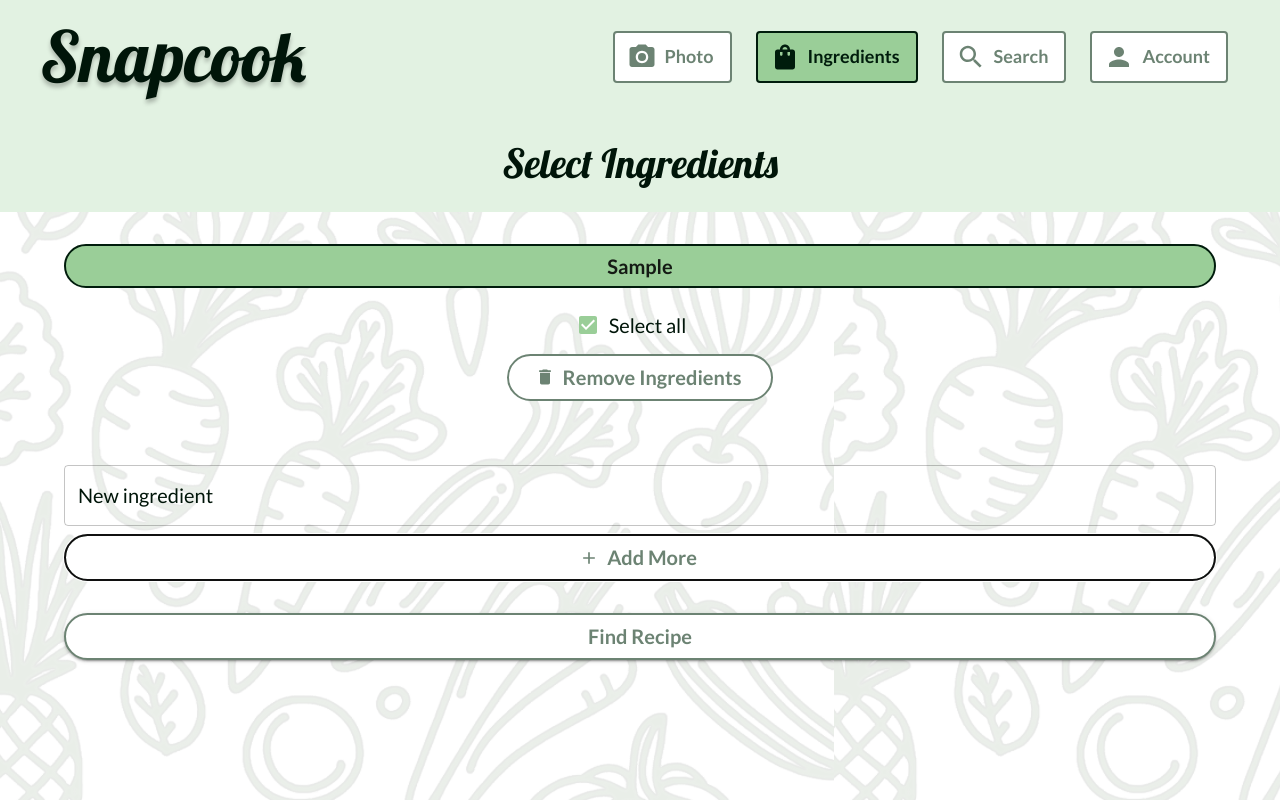
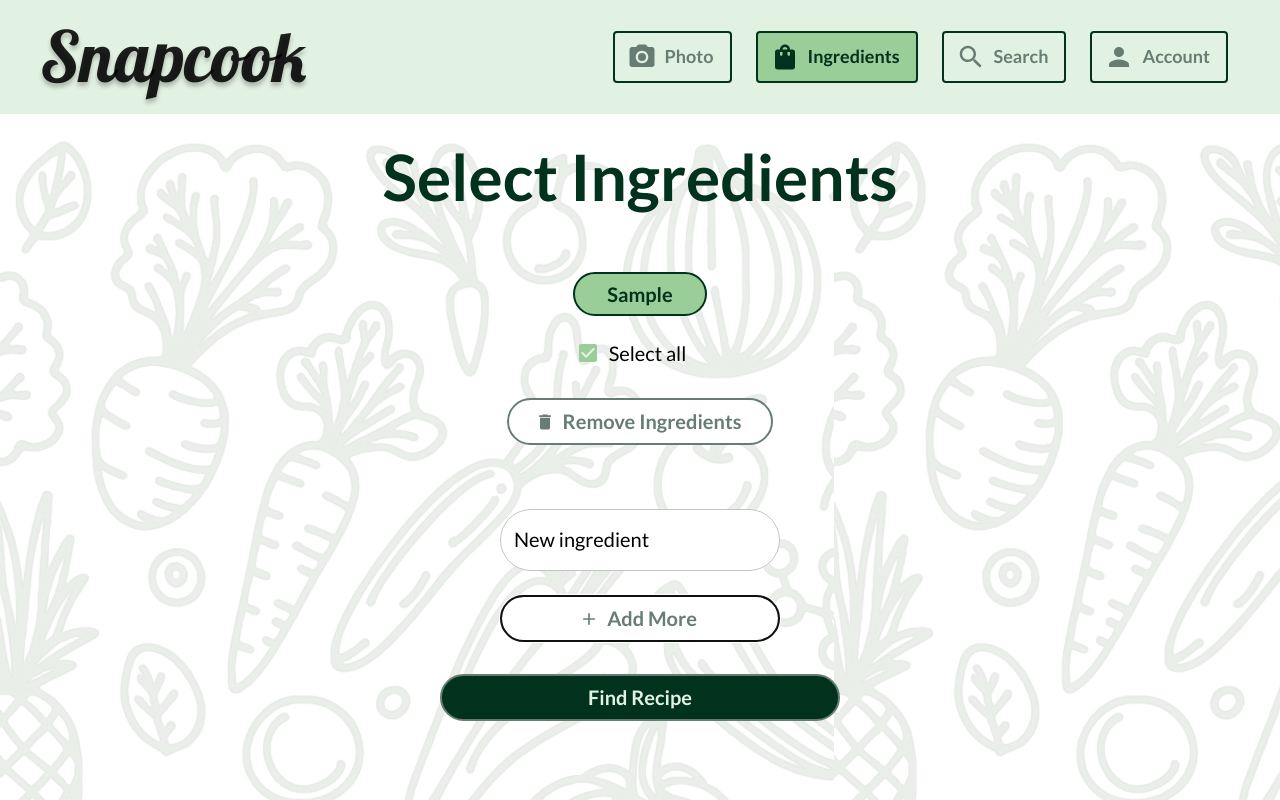
Before and after one commit to michalzaczek/SnapCook, a React (Vite) app: page /ingredients in a window 1280 px wide. Both pictures are taken after typing "Sample" into the empty fields and a click on the button "Add More". Built offline with nearby package versions, Linux system fonts and the light colour scheme.

Commit message:
ingredients page, colors

```diff
--- a/src/App.tsx
+++ b/src/App.tsx
@@ -5,7 +5,7 @@ import IngredientsPage from './pages/ingredients-page/ingredients-page';
 import Navbar from './components/navbar/navbar';
 import TopBar from './components/top-bar/top-bar';
 import { Box, CssBaseline, ThemeProvider } from '@mui/material';
-import defaultTheme from './themes/deafultTheme';
+import defaultTheme from './themes/defaultTheme';
 import { IngredientsProvider } from './contexts/ingredients/ingredients.context';
 import RecipesPage from './pages/recipes-page/recipes-page';
 import { RecipesProvider } from './contexts/recipes/recipes.context';
--- a/src/components/ingredient/ingredient.tsx
+++ b/src/components/ingredient/ingredient.tsx
@@ -8,18 +8,21 @@ export default function Ingredient({ name, onSelect, selected }: IProps) {
       variant={selected ? 'filled' : 'outlined'}
       onClick={onSelect}
       sx={{
+        width: { xs: '100%', md: 'auto' },
+        maxWidth: '400px',
         backgroundColor: 'secondary.main',
         my: 2,
-        color: 'secondary.activeText',
+        mx: { xs: 0, md: 1 },
+        color: 'primary.dark',
         fontSize: '20px',
         fontWeight: 700,
         textTransform: 'capitalize',
-        borderColor: 'primary.activeText',
+        borderColor: 'primary.dark',
         borderWidth: '2px',
         p: 2.5,
         borderRadius: '30px',
         '&&.MuiChip-filled': {
-          borderColor: 'primary.activeText',
+          borderColor: 'primary.dark',
           borderWidth: '2px',
           borderStyle: 'solid',
           backgroundColor: 'primary.main',
@@ -28,8 +31,8 @@ export default function Ingredient({ name, onSelect, selected }: IProps) {
           },
         },
         '&&.MuiChip-outlined': {
-          color: 'primary.inactiveText',
-          borderColor: 'primary.inactiveText',
+          color: 'primary.text',
+          borderColor: 'primary.text',
           '&&:hover': {
             backgroundColor: 'secondary.main',
           },
--- a/src/components/navbar/navbar.tsx
+++ b/src/components/navbar/navbar.tsx
@@ -18,9 +18,9 @@ export default function Navbar() {
   const { ingredients } = useIngredients();
 
   const iconStyle: SxProps = {
-    color: 'primary.inactiveText',
+    color: 'primary.text',
     fontSize: '35px',
-    '.Mui-selected &': { color: 'primary.activeText' },
+    '.Mui-selected &': { color: 'primary.dark' },
   };
 
   return (
--- a/src/components/page-header/page-header.tsx
+++ b/src/components/page-header/page-header.tsx
@@ -4,12 +4,20 @@ export default function PageHeader({ title }: { title: string }) {
   return (
     <Box
       sx={{
-        backgroundColor: 'primary.light',
+        backgroundColor: { xs: 'primary.light', md: 'transparent' },
         p: '25px',
         mb: 2,
       }}
     >
-      <Typography variant='h2' sx={{ fontSize: '40px' }}>
+      <Typography
+        variant='h2'
+        sx={{
+          fontSize: { xs: '40px', md: '64px' },
+          fontFamily: { md: 'Lato' },
+          color: 'primary.dark',
+          fontWeight: { md: 700 },
+        }}
+      >
         {title}
       </Typography>
     </Box>
--- a/src/components/top-bar/top-bar.tsx
+++ b/src/components/top-bar/top-bar.tsx
@@ -14,15 +14,17 @@ export default function TopBar({ title }: IProps) {
     px: 2,
     my: 1,
     mx: 1.5,
-    color: 'primary.inactiveText',
+    color: 'primary.text',
     borderWidth: '2px',
     fontWeight: 700,
     borderRadius: '4px',
+    backgroundColor: 'primary.light',
+    borderColor: 'primary.dark',
     '&&:hover, &&.active': {
       backgroundColor: 'primary.main',
-      color: 'primary.activeText',
-      borderColor: 'primary.activeText',
+      color: 'primary.dark',
       borderWidth: '2px',
+      borderColor: 'primary.dark',
     },
   };
 
--- a/src/pages/account-page/account-page.tsx
+++ b/src/pages/account-page/account-page.tsx
@@ -70,7 +70,7 @@ export default function AccountPage() {
         <Box sx={{ display: 'flex', alignItems: 'center', mr: 1 }}>
           <Box
             sx={{
-              backgroundColor: 'primary.activeText',
+              backgroundColor: 'primary.dark',
               borderRadius: '100px',
               width: '40px',
               height: '40px',
@@ -108,7 +108,7 @@ export default function AccountPage() {
               lineHeight: '1',
               textAlign: 'left',
               fontSize: '17px',
-              color: 'primary.inactiveText',
+              color: 'primary.text',
               textTransform: 'lowercase',
             }}
           >
@@ -118,7 +118,7 @@ export default function AccountPage() {
         <Box sx={{ display: 'flex', alignItems: 'center' }}>
           <IconButton component={NavLink} to='settings'>
             <SettingsOutlinedIcon
-              sx={{ fontSize: '50px', color: 'primary.activeText' }}
+              sx={{ fontSize: '50px', color: 'primary.dark' }}
             />
           </IconButton>
         </Box>
--- a/src/pages/ingredients-page/ingredients-page.tsx
+++ b/src/pages/ingredients-page/ingredients-page.tsx
@@ -92,7 +92,19 @@ export default function IngredientsPage() {
   return (
     <Box sx={{ width: '100%' }}>
       <PageHeader title='Select Ingredients'></PageHeader>
-      <Container sx={{ display: 'flex', flexDirection: 'column' }}>
+      <Container
+        sx={{ display: 'flex', flexDirection: 'column', alignItems: 'center' }}
+      >
+        <Box
+          sx={{
+            display: 'flex',
+            flexWrap: 'wrap',
+            width: '100%',
+            justifyContent: 'center',
+            alignItems: 'center',
+            flexDirection: { xs: 'column', md: 'row' },
+          }}
+        >
           {ingredients?.map((i) => (
             <Ingredient
               name={i.name}
@@ -101,6 +113,7 @@ export default function IngredientsPage() {
               onSelect={() => handleSelection(i.name)}
             ></Ingredient>
           ))}
+        </Box>
         {ingredients.length > 0 && (
           <Box
             sx={{
@@ -110,6 +123,7 @@ export default function IngredientsPage() {
             }}
           >
             <FormControlLabel
+              sx={{ mb: 2 }}
               control={
                 <Checkbox onChange={handleSelectAll} checked={allSelected} />
               }
@@ -118,37 +132,51 @@ export default function IngredientsPage() {
             <Button
               variant='outlined'
               startIcon={<DeleteIcon />}
-              sx={{ mb: 2, mt: 1 }}
+              sx={{
+                mb: 2,
+                mt: 1,
+                width: '100%',
+                maxWidth: '280px',
+              }}
               onClick={resetIngredients}
             >
               Remove ingredients
             </Button>
           </Box>
         )}
+        <Box
+          sx={{
+            display: 'flex',
+            flexDirection: 'column',
+            alignItems: 'center',
+            width: '100%',
+          }}
+        >
           <TextField
             label='New ingredient'
             variant='outlined'
             onChange={handleNewIngredientChange}
             value={newIngredient}
-          sx={{ mt: 6 }}
+            sx={{ mt: 6, width: '100%', maxWidth: '280px', mb: 2 }}
           />
           <Button
             variant='outlined'
             startIcon={<AddIcon />}
-          sx={{ mb: 2, mt: 1 }}
+            sx={{ mb: 2, mt: 1, width: '100%', maxWidth: '280px' }}
             onClick={addNewIngredient}
           >
             Add more
           </Button>
           <LoadingButton
             loading={isLoading}
-          variant='contained'
+            variant='cta'
             onClick={handleSearchRecipe}
             disabled={!ingredients.length}
-          sx={{ my: 2 }}
+            sx={{ my: 2, width: '100%', maxWidth: '400px' }}
           >
             Find Recipe
           </LoadingButton>
+        </Box>
       </Container>
     </Box>
   );
--- a/src/pages/login-page/login-page.tsx
+++ b/src/pages/login-page/login-page.tsx
@@ -9,8 +9,8 @@ export default function LoginPage() {
   };
 
   const buttonStyle: SxProps = {
-    borderColor: 'primary.activeText',
-    color: 'primary.activeText',
+    borderColor: 'primary.dark',
+    color: 'primary.dark',
     p: '8px 40px',
     boxShadow: 2,
     '&&:hover': {
--- a/src/pages/settings-page/settings-page.tsx
+++ b/src/pages/settings-page/settings-page.tsx
@@ -7,7 +7,7 @@ import { NavLink } from 'react-router-dom';
 export default function SettingsPage() {
   const borderStyle: SxProps = {
     borderBottom: '1px solid',
-    borderColor: 'primary.inactiveText',
+    borderColor: 'primary.text',
   };
 
   const h2Style: SxProps = {
@@ -21,7 +21,7 @@ export default function SettingsPage() {
     fontSize: '18px',
     mb: 1,
     fontWeight: 700,
-    color: 'primary.inactiveText',
+    color: 'primary.text',
   };
 
   return (
@@ -38,7 +38,7 @@ export default function SettingsPage() {
           <ArrowBackIcon
             sx={{
               fontSize: '40px',
-              color: 'primary.inactiveText',
+              color: 'primary.text',
               position: 'relative',
               left: '-5px',
             }}
--- a/src/themes/deafultTheme.tsx
+++ b/src/themes/defaultTheme.tsx
@@ -3,12 +3,10 @@ import { red } from '@mui/material/colors';
 
 declare module '@mui/material/styles' {
   interface SimplePaletteColorOptions {
-    activeText?: string;
-    inactiveText?: string;
+    text?: string;
   }
   interface PaletteColor {
-    activeText?: string;
-    inactiveText?: string;
+    text?: string;
   }
 }
 
@@ -24,10 +22,9 @@ const deafultTheme = createTheme({
     primary: {
       main: '#9ACE98',
       light: '#e2f2e2',
-      dark: '#001509',
+      dark: '#01321D',
+      text: '#677d73',
       contrastText: '#fff',
-      inactiveText: '#6c8373',
-      activeText: '#001c0c',
     },
     secondary: {
       main: '#ffff',
@@ -35,52 +32,68 @@ const deafultTheme = createTheme({
     error: {
       main: red.A400,
     },
+    text: {
+      primary: '#000',
+      secondary: '#555',
+    },
   },
   components: {
-    MuiTypography: {
-      styleOverrides: {
-        subtitle1: ({ theme }) => ({
-          color: theme.palette.primary.activeText,
-          fontSize: '25px',
-        }),
-      },
-    },
     MuiButton: {
       styleOverrides: {
         root: ({ theme }) => ({
           borderRadius: '50px',
           fontSize: '20px',
-          color: theme.palette.primary.inactiveText,
+          color: theme.palette.primary.text,
           fontWeight: 700,
           backgroundColor: theme.palette.secondary.main,
           padding: '4px 30px',
-          border: `2px solid ${theme.palette.primary.inactiveText}`,
+          border: `2px solid ${theme.palette.primary.text}`,
           textTransform: 'capitalize',
+          '&&:hover': {
+            borderColor: theme.palette.primary.text,
+            backgroundColor: theme.palette.secondary.main,
+            borderWidth: '2px',
+          },
         }),
       },
       variants: [
         {
           props: { variant: 'cta' },
           style: ({ theme }) => ({
-            backgroundColor: theme.palette.primary.activeText,
+            backgroundColor: theme.palette.primary.dark,
             color: theme.palette.primary.light,
             '&&:hover': {
               backgroundColor: theme.palette.primary.main,
-              color: theme.palette.primary.activeText,
+              color: theme.palette.primary.dark,
             },
+          }),
+        },
+        {
+          props: { variant: 'cta', disabled: true },
+          style: ({ theme }) => ({
+            backgroundColor: 'transparent',
           }),
         },
       ],
     },
+    MuiInputBase: {
+      styleOverrides: {
+        root: ({ theme }) => ({
+          background: theme.palette.secondary.main,
+          borderRadius: '150px !important',
+        }),
+      },
+    },
   },
-  typography: {
+  typography: (palette) => ({
     fontFamily: 'Lato',
     allVariants: {
-      color: '#001509',
+      color: palette.text.primary,
       fontSize: '20px',
     },
     h1: {
       fontFamily: 'Lobster',
+      color: 'palette.primary.dark',
     },
     h2: {
       fontFamily: 'Lobster',
@@ -91,7 +104,7 @@ const deafultTheme = createTheme({
     h4: {
       fontFamily: 'Lobster',
     },
-  },
+  }),
 });
 
 export default deafultTheme;
```
Also changed, not shown: src/components/HomeScreen.tsx (deleted, +0 -15 lines), src/pages/main-page/main-page.tsx (+5 -2 lines), 1 other file (tests, documents, lock files or other folders). Lines whose indentation alone changed are shown as unchanged.
